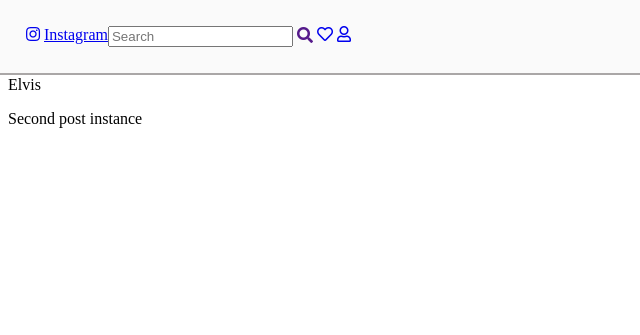
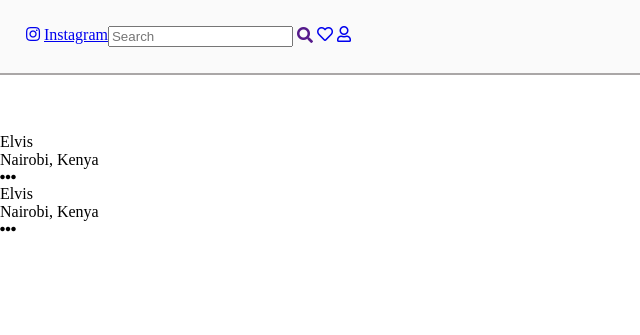
Before and after one commit to DynastyElvis/Instagram-Clone, a Django app: page / in a window 1280 px wide. Shown: the top 335 px of the page, without its empty margins (0-640 px from the left). Run offline with Django 4.2, Linux system fonts and the light colour scheme; data comes from the database, SQL or seed files in the repository.

Commit message:
ft: added post html template updates

```diff
--- a/insta/static/css/insta.css
+++ b/insta/static/css/insta.css
@@ -25,19 +25,11 @@
     padding-left: 15;
 } */
 
-.content-container {
+.content_container {
     background-color: white;
     margin-top: 50px;
     position: absolute;
     left: 0px;
     top: 83px;
-
-    margin-left: auto;
-    margin-right: auto;
     width: 100%;
-    max-width: 1200px;
-    display: flex;
-    flex-direction: row;
-    justify-content: space-between;
-    flex-wrap: wrap;
 }
--- a/insta/templates/insta/post_list.html
+++ b/insta/templates/insta/post_list.html
@@ -2,7 +2,24 @@
 
 {% block content %}
 {% for post in posts %}
-<p>{{post.author}}</p>
-<p>{{post.caption}}</p>
+<!-- <p>{{post.author}}</p>
+<p>{{post.caption}}</p> -->
+
+<div class="card">
+    <div class="card_header">
+        <div class="profile_image">
+
+        </div>
+
+
+        <div class="post_info">
+            <div class="post_name">{{post.author}}</div>
+            <div class="post_location">Nairobi, Kenya</div>
+        </div>
+        <div class="post_options"><i class="fas fa-ellipsis-h"></i></div>
+    </div>
+</div>
+
+
 {% endfor %}
 {% endblock %}
```
